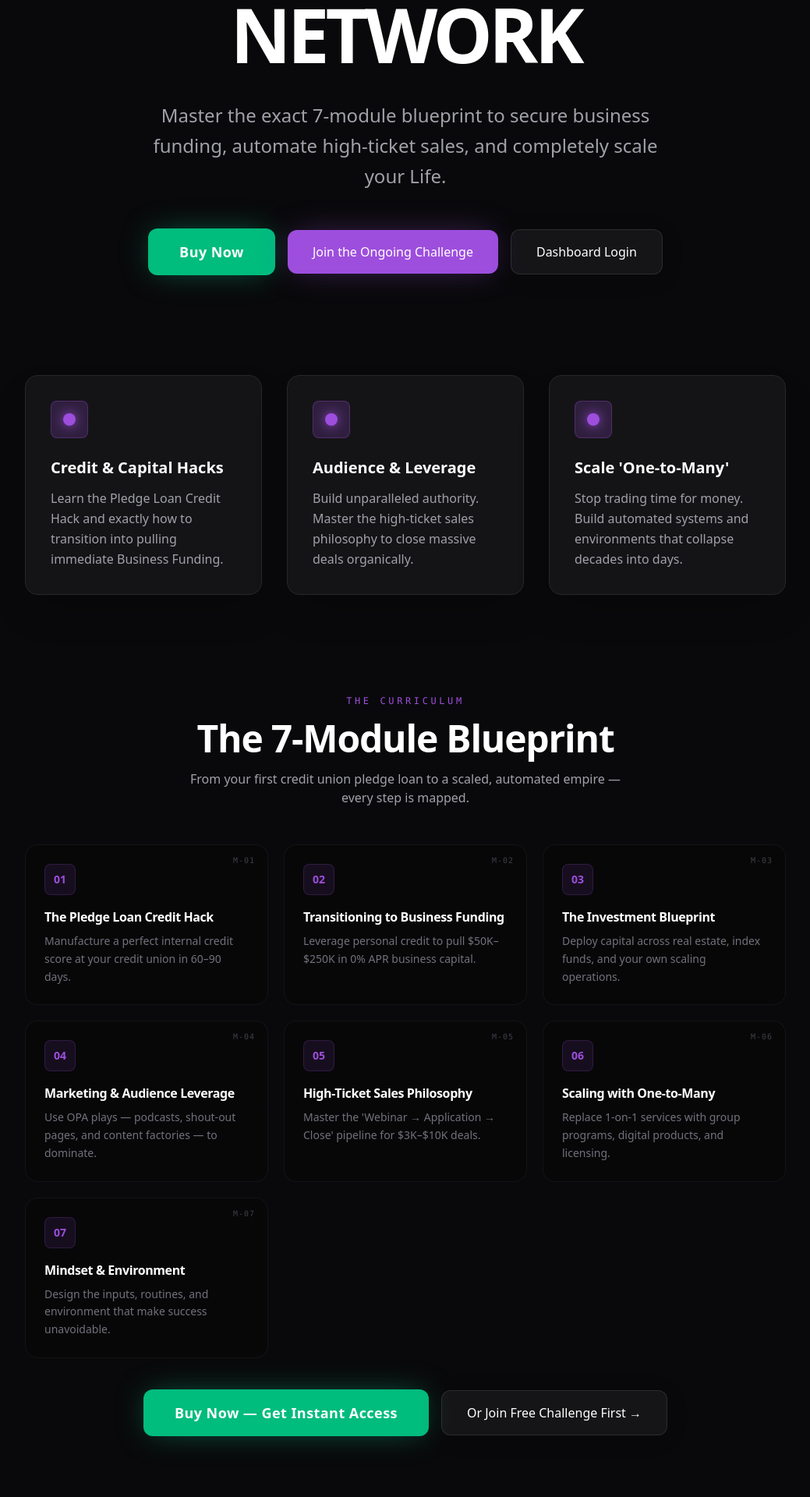
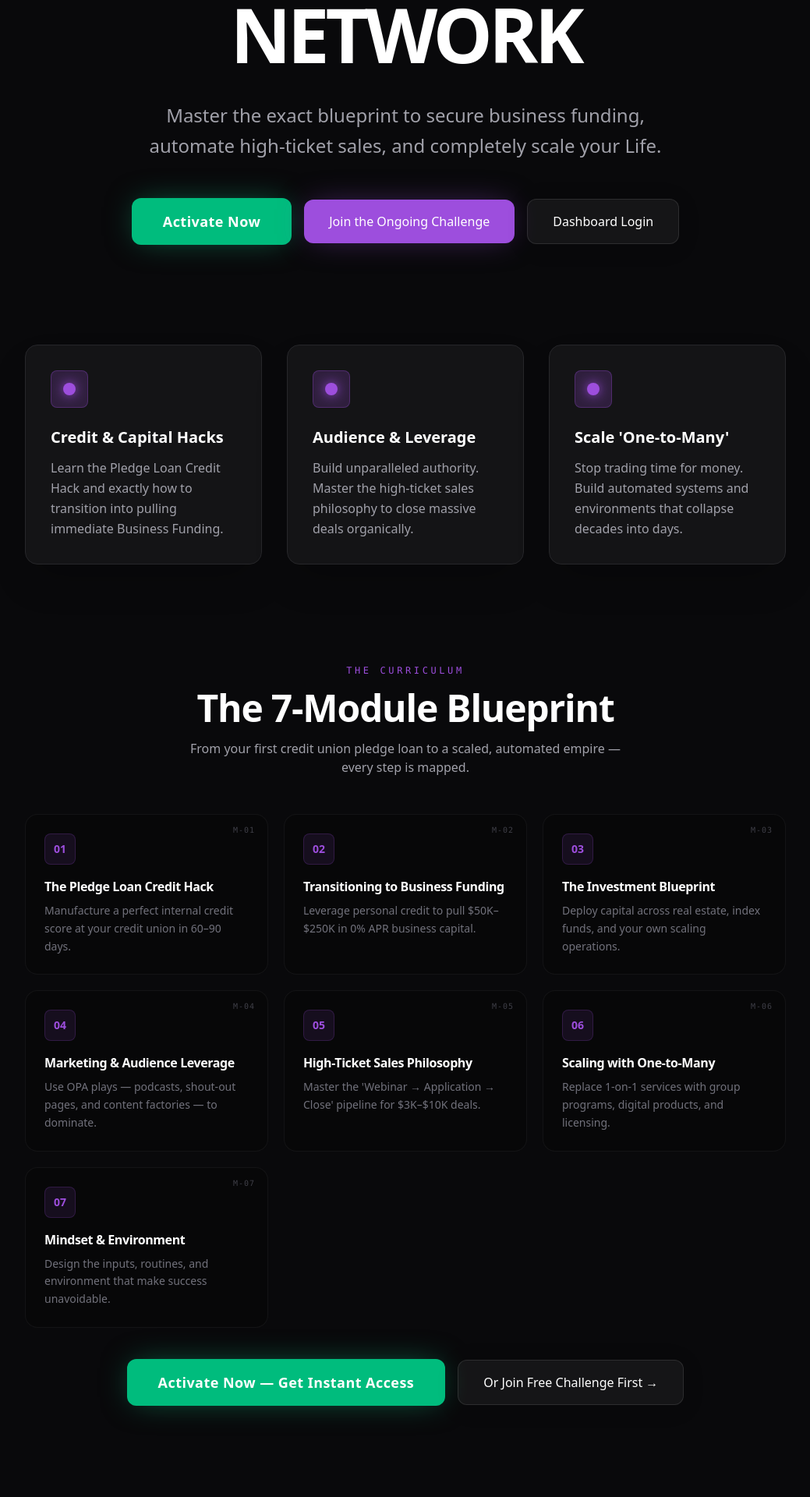
Before and after one commit to styleshiftermusic-creator/brand-activation-network, a Next.js app: page / in a window 1280 px wide. Shown: the part 440-2360 px from the top of the page at 78% size, without its empty margins (120-1159 px from the left). Built offline with nearby package versions, Linux system fonts and the light colour scheme.

Commit message:
fix: adjust middleware to allow login form, update CTA text + tagline

```diff
--- a/src/app/page.tsx
+++ b/src/app/page.tsx
@@ -44,13 +44,13 @@ export default function Home() {
         </h1>
 
         <p className="text-lg md:text-2xl text-[var(--muted-foreground)] mb-12 max-w-2xl font-light leading-relaxed">
-          Master the exact 7-module blueprint to secure business funding, automate high-ticket sales, and completely scale your Life.
+          Master the exact blueprint to secure business funding, automate high-ticket sales, and completely scale your Life.
         </p>
 
         {/* CTA Buttons */}
         <div className="flex flex-col sm:flex-row gap-4 w-full justify-center items-center">
           <a href="https://buy.stripe.com/test_4gMeV5eBA6SB9hUc5BeQM00" className="w-full sm:w-auto px-10 py-4 bg-emerald-500 hover:bg-emerald-400 text-white rounded-xl font-bold transition-all duration-300 shadow-[0_0_40px_-10px_rgba(16,185,129,0.6)] hover:shadow-[0_0_60px_-15px_rgba(16,185,129,0.8)] hover:-translate-y-1 text-center text-lg tracking-wide">
-            Buy Now
+            Activate Now
           </a>
           <Link href="/challenge" className="w-full sm:w-auto px-8 py-4 bg-[var(--primary)] hover:bg-[#b06cf0] text-white rounded-xl font-medium transition-all duration-300 shadow-[0_0_40px_-10px_rgba(157,78,221,0.5)] hover:shadow-[0_0_60px_-15px_rgba(157,78,221,0.7)] hover:-translate-y-1 text-center">
             Join the Ongoing Challenge
@@ -110,7 +110,7 @@ export default function Home() {
 
           <div className="mt-10 flex flex-col sm:flex-row justify-center items-center gap-4">
             <a href="https://buy.stripe.com/test_4gMeV5eBA6SB9hUc5BeQM00" className="px-10 py-4 bg-emerald-500 hover:bg-emerald-400 text-white rounded-xl font-bold transition-all duration-300 shadow-[0_0_40px_-10px_rgba(16,185,129,0.6)] hover:shadow-[0_0_60px_-15px_rgba(16,185,129,0.8)] hover:-translate-y-1 text-center text-lg tracking-wide">
-              Buy Now — Get Instant Access
+              Activate Now — Get Instant Access
             </a>
             <Link href="/challenge" className="px-8 py-4 glass hover:bg-white/10 text-white rounded-xl font-medium transition-all duration-300 hover:-translate-y-1 text-center">
               Or Join Free Challenge First →
@@ -180,7 +180,7 @@ export default function Home() {
                 href="https://buy.stripe.com/test_4gMeV5eBA6SB9hUc5BeQM00"
                 className="inline-flex items-center gap-3 px-12 py-5 bg-emerald-500 hover:bg-emerald-400 text-white rounded-xl font-bold text-xl transition-all duration-300 shadow-[0_0_50px_-10px_rgba(16,185,129,0.6)] hover:shadow-[0_0_70px_-10px_rgba(16,185,129,0.8)] hover:-translate-y-1"
               >
-                Buy Now
+                Activate Now
               </a>
               <p className="mt-6 text-xs font-mono text-zinc-600 uppercase tracking-wider">Secure checkout via Stripe • Instant dashboard access</p>
             </div>
--- a/src/middleware.ts
+++ b/src/middleware.ts
@@ -36,29 +36,27 @@ export async function middleware(request: NextRequest) {
 
     const { pathname } = request.nextUrl;
 
-    // Protect /dashboard/* routes — redirect to home if not authenticated
-    if (pathname.startsWith("/dashboard") && !user) {
-        const url = request.nextUrl.clone();
-        url.pathname = "/";
-        return NextResponse.redirect(url);
-    }
-
     // Protect /audio/* files — block with 401 if not authenticated
+    // These are the actual course assets that must never leak
     if (pathname.startsWith("/audio") && !user) {
         return new NextResponse("Unauthorized", { status: 401 });
     }
 
     // Protect /api/course-content — block with 401 if not authenticated
+    // Study guides + quiz answers must stay server-side only
     if (pathname.startsWith("/api/course-content") && !user) {
         return NextResponse.json({ error: "Unauthorized" }, { status: 401 });
     }
+
+    // NOTE: /dashboard/* pages are NOT blocked here.
+    // The ProtectedRoute component handles showing the AuthScreen (login form)
+    // for unauthenticated users. Middleware only protects raw data access.
 
     return supabaseResponse;
 }
 
 export const config = {
     matcher: [
-        "/dashboard/:path*",
         "/audio/:path*",
         "/api/course-content/:path*",
     ],
```
